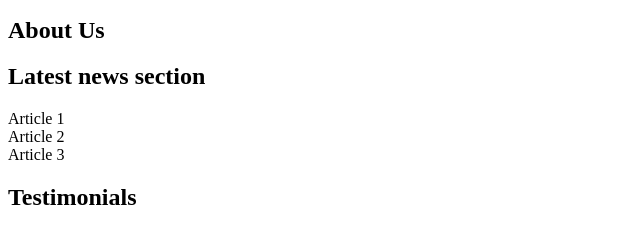
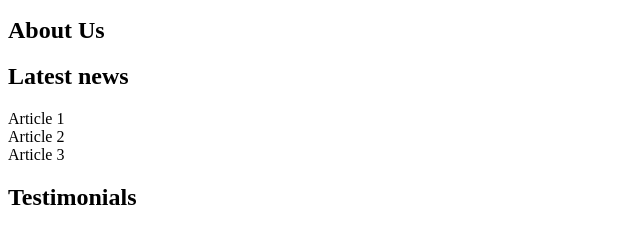
Before and after one commit to GioRubioHolberton/holbertonschool-web_front_end, a plain HTML site: page 0x00-html_advanced/9-index.html in a window 1280 px wide. Shown: the part 278-506 px from the top of the page, 0-640 px from the left. Drawn offline with Linux system fonts and the light colour scheme.

Commit message:
modify new text

```diff
--- a/0x00-html_advanced/9-index.html
+++ b/0x00-html_advanced/9-index.html
@@ -30,7 +30,7 @@
             <h2>About Us</h2>
         </section>
         <section>
-            <h2>Latest news section</h2>
+            <h2>Latest news</h2>
             <article>Article 1</article>
             <article>Article 2</article>
             <article>Article 3</article>
```
